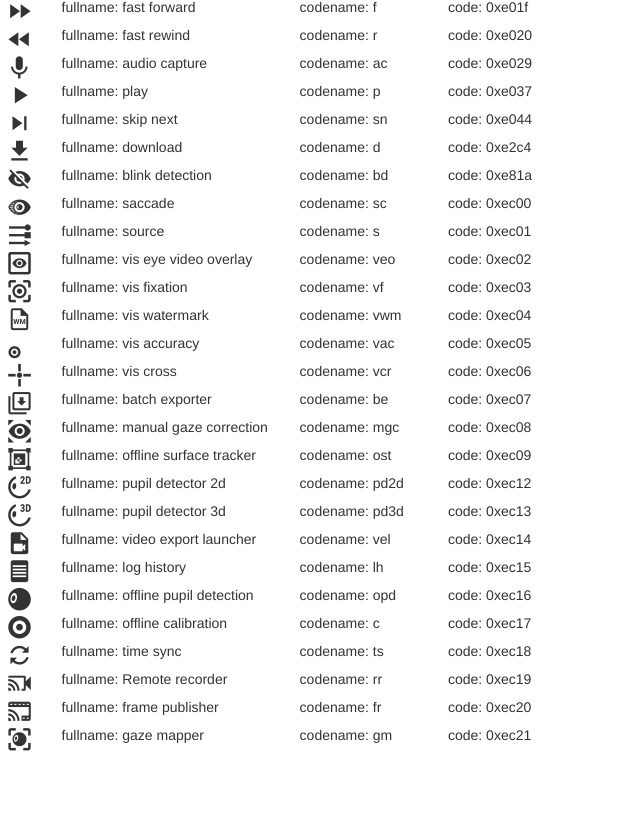
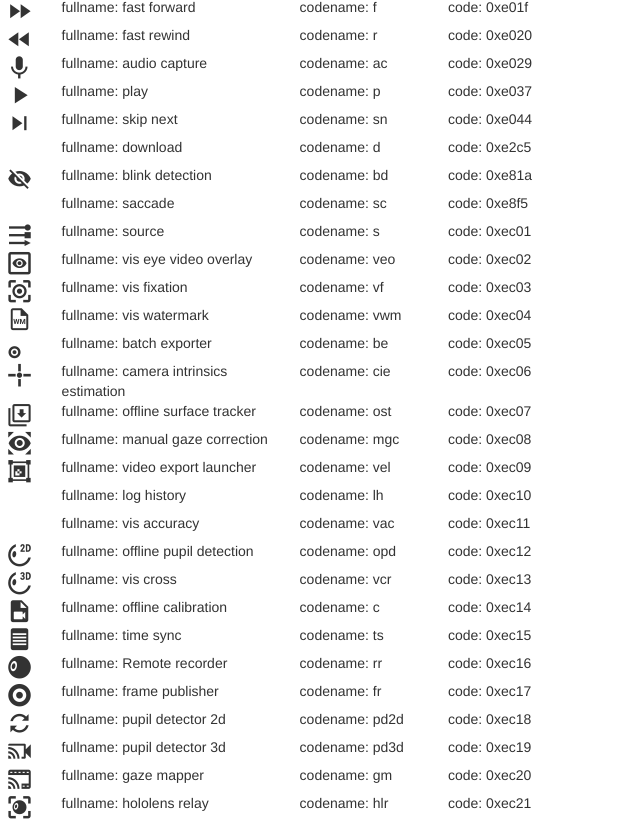
Before and after one commit to pupil-labs/pupil-icon-font, a website: page index.html in a window 1280 px wide. Shown: the part 395-1216 px from the top of the page, without its empty margins (0-640 px from the left). Before the commit the page ends 1148 px from the top, so only its background shows below. Drawn offline with Linux system fonts and the light colour scheme.

Commit message:
update icon index file

```diff
--- a/index.html
+++ b/index.html
@@ -150,20 +150,20 @@
         <span class="i-codename">codename: sn</span>
         <span class="i-code">code: 0xe044</span>
       </div><div class="flex">
-        <i class="pupil-icon d">&#xe2c4;</i>
+        <i class="pupil-icon d">&#xe2c5;</i>
         <span class="i-fullname">fullname: download</span>
         <span class="i-codename">codename: d</span>
-        <span class="i-code">code: 0xe2c4</span>
+        <span class="i-code">code: 0xe2c5</span>
       </div><div class="flex">
         <i class="pupil-icon bd">&#xe81a;</i>
         <span class="i-fullname">fullname: blink detection</span>
         <span class="i-codename">codename: bd</span>
         <span class="i-code">code: 0xe81a</span>
       </div><div class="flex">
-        <i class="pupil-icon sc">&#xec00;</i>
+        <i class="pupil-icon sc">&#xe8f5;</i>
         <span class="i-fullname">fullname: saccade</span>
         <span class="i-codename">codename: sc</span>
-        <span class="i-code">code: 0xec00</span>
+        <span class="i-code">code: 0xe8f5</span>
       </div><div class="flex">
         <i class="pupil-icon s">&#xec01;</i>
         <span class="i-fullname">fullname: source</span>
@@ -185,19 +185,19 @@
         <span class="i-codename">codename: vwm</span>
         <span class="i-code">code: 0xec04</span>
       </div><div class="flex">
-        <i class="pupil-icon vac">&#xec05;</i>
-        <span class="i-fullname">fullname: vis accuracy</span>
-        <span class="i-codename">codename: vac</span>
+        <i class="pupil-icon be">&#xec05;</i>
+        <span class="i-fullname">fullname: batch exporter</span>
+        <span class="i-codename">codename: be</span>
         <span class="i-code">code: 0xec05</span>
       </div><div class="flex">
-        <i class="pupil-icon vcr">&#xec06;</i>
-        <span class="i-fullname">fullname: vis cross</span>
-        <span class="i-codename">codename: vcr</span>
+        <i class="pupil-icon cie">&#xec06;</i>
+        <span class="i-fullname">fullname: camera intrinsics estimation</span>
+        <span class="i-codename">codename: cie</span>
         <span class="i-code">code: 0xec06</span>
       </div><div class="flex">
-        <i class="pupil-icon be">&#xec07;</i>
-        <span class="i-fullname">fullname: batch exporter</span>
-        <span class="i-codename">codename: be</span>
+        <i class="pupil-icon ost">&#xec07;</i>
+        <span class="i-fullname">fullname: offline surface tracker</span>
+        <span class="i-codename">codename: ost</span>
         <span class="i-code">code: 0xec07</span>
       </div><div class="flex">
         <i class="pupil-icon mgc">&#xec08;</i>
@@ -205,59 +205,69 @@
         <span class="i-codename">codename: mgc</span>
         <span class="i-code">code: 0xec08</span>
       </div><div class="flex">
-        <i class="pupil-icon ost">&#xec09;</i>
-        <span class="i-fullname">fullname: offline surface tracker</span>
-        <span class="i-codename">codename: ost</span>
+        <i class="pupil-icon vel">&#xec09;</i>
+        <span class="i-fullname">fullname: video export launcher</span>
+        <span class="i-codename">codename: vel</span>
         <span class="i-code">code: 0xec09</span>
       </div><div class="flex">
-        <i class="pupil-icon pd2d">&#xec12;</i>
+        <i class="pupil-icon lh">&#xec10;</i>
+        <span class="i-fullname">fullname: log history</span>
+        <span class="i-codename">codename: lh</span>
+        <span class="i-code">code: 0xec10</span>
+      </div><div class="flex">
+        <i class="pupil-icon vac">&#xec11;</i>
+        <span class="i-fullname">fullname: vis accuracy</span>
+        <span class="i-codename">codename: vac</span>
+        <span class="i-code">code: 0xec11</span>
+      </div><div class="flex">
+        <i class="pupil-icon opd">&#xec12;</i>
+        <span class="i-fullname">fullname: offline pupil detection</span>
+        <span class="i-codename">codename: opd</span>
+        <span class="i-code">code: 0xec12</span>
+      </div><div class="flex">
+        <i class="pupil-icon vcr">&#xec13;</i>
+        <span class="i-fullname">fullname: vis cross</span>
+        <span class="i-codename">codename: vcr</span>
+        <span class="i-code">code: 0xec13</span>
+      </div><div class="flex">
+        <i class="pupil-icon c">&#xec14;</i>
+        <span class="i-fullname">fullname: offline calibration</span>
+        <span class="i-codename">codename: c</span>
+        <span class="i-code">code: 0xec14</span>
+      </div><div class="flex">
+        <i class="pupil-icon ts">&#xec15;</i>
+        <span class="i-fullname">fullname: time sync</span>
+        <span class="i-codename">codename: ts</span>
+        <span class="i-code">code: 0xec15</span>
+      </div><div class="flex">
+        <i class="pupil-icon rr">&#xec16;</i>
+        <span class="i-fullname">fullname: Remote recorder</span>
+        <span class="i-codename">codename: rr</span>
+        <span class="i-code">code: 0xec16</span>
+      </div><div class="flex">
+        <i class="pupil-icon fr">&#xec17;</i>
+        <span class="i-fullname">fullname: frame publisher</span>
+        <span class="i-codename">codename: fr</span>
+        <span class="i-code">code: 0xec17</span>
+      </div><div class="flex">
+        <i class="pupil-icon pd2d">&#xec18;</i>
         <span class="i-fullname">fullname: pupil detector 2d</span>
         <span class="i-codename">codename: pd2d</span>
-        <span class="i-code">code: 0xec12</span>
+        <span class="i-code">code: 0xec18</span>
       </div><div class="flex">
-        <i class="pupil-icon pd3d">&#xec13;</i>
+        <i class="pupil-icon pd3d">&#xec19;</i>
         <span class="i-fullname">fullname: pupil detector 3d</span>
         <span class="i-codename">codename: pd3d</span>
-        <span class="i-code">code: 0xec13</span>
-      </div><div class="flex">
-        <i class="pupil-icon vel">&#xec14;</i>
-        <span class="i-fullname">fullname: video export launcher</span>
-        <span class="i-codename">codename: vel</span>
-        <span class="i-code">code: 0xec14</span>
-      </div><div class="flex">
-        <i class="pupil-icon lh">&#xec15;</i>
-        <span class="i-fullname">fullname: log history</span>
-        <span class="i-codename">codename: lh</span>
-        <span class="i-code">code: 0xec15</span>
-      </div><div class="flex">
-        <i class="pupil-icon opd">&#xec16;</i>
-        <span class="i-fullname">fullname: offline pupil detection</span>
-        <span class="i-codename">codename: opd</span>
-        <span class="i-code">code: 0xec16</span>
-      </div><div class="flex">
-        <i class="pupil-icon c">&#xec17;</i>
-        <span class="i-fullname">fullname: offline calibration</span>
-        <span class="i-codename">codename: c</span>
-        <span class="i-code">code: 0xec17</span>
-      </div><div class="flex">
-        <i class="pupil-icon ts">&#xec18;</i>
-        <span class="i-fullname">fullname: time sync</span>
-        <span class="i-codename">codename: ts</span>
-        <span class="i-code">code: 0xec18</span>
-      </div><div class="flex">
-        <i class="pupil-icon rr">&#xec19;</i>
-        <span class="i-fullname">fullname: Remote recorder</span>
-        <span class="i-codename">codename: rr</span>
         <span class="i-code">code: 0xec19</span>
       </div><div class="flex">
-        <i class="pupil-icon fr">&#xec20;</i>
-        <span class="i-fullname">fullname: frame publisher</span>
-        <span class="i-codename">codename: fr</span>
+        <i class="pupil-icon gm">&#xec20;</i>
+        <span class="i-fullname">fullname: gaze mapper</span>
+        <span class="i-codename">codename: gm</span>
         <span class="i-code">code: 0xec20</span>
       </div><div class="flex">
-        <i class="pupil-icon gm">&#xec21;</i>
-        <span class="i-fullname">fullname: gaze mapper</span>
-        <span class="i-codename">codename: gm</span>
+        <i class="pupil-icon hlr">&#xec21;</i>
+        <span class="i-fullname">fullname: hololens relay</span>
+        <span class="i-codename">codename: hlr</span>
         <span class="i-code">code: 0xec21</span>
       </div>
     </body>
```
